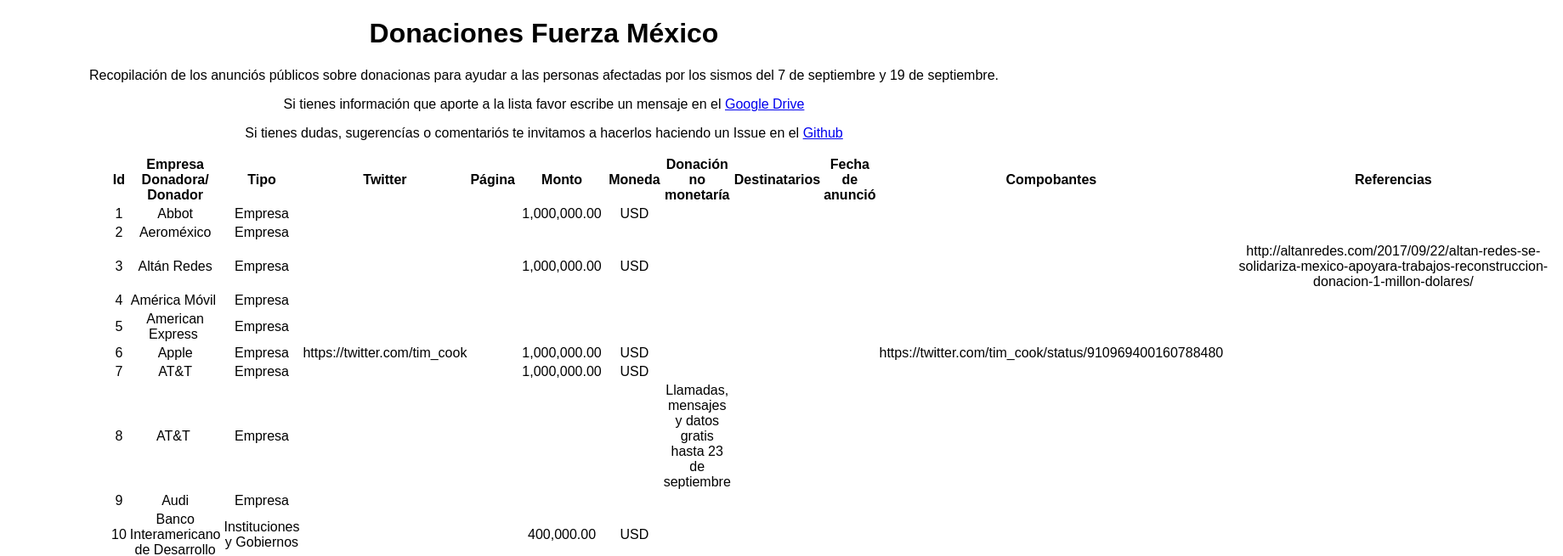
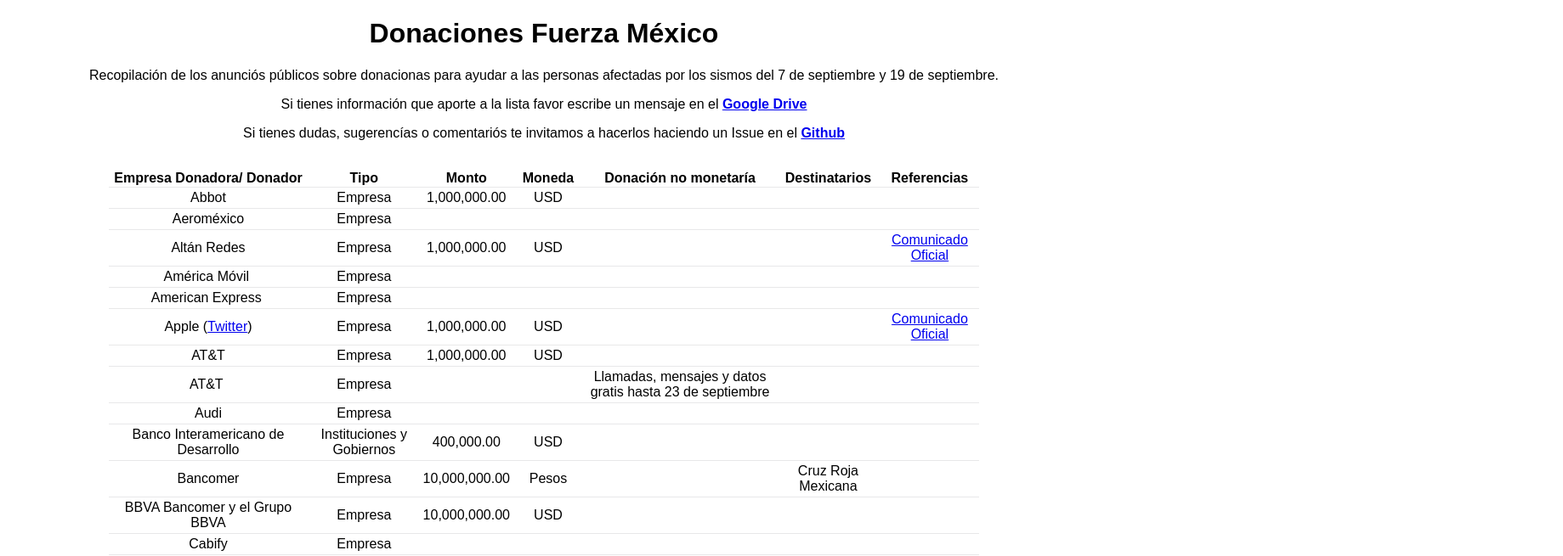
Before and after one commit to OSOM-MEXICO/donacionesFuerzaMexico, a React (Create React App) app: page / in a window 1280 px wide. Shown: the top 655 px of the page at 85% size, 1839 px wide, since content can reach past the window. Built offline with nearby package versions, Linux system fonts and the light colour scheme.

Commit message:
Pequeñas modificaciones de estilo

```diff
--- a/src/App.js
+++ b/src/App.js
@@ -1,5 +1,4 @@
 import React, { Component } from 'react';
-import logo from './logo.svg';
 import './App.css';
 import ListaDonadores  from './listaDonadores/listaDonadores';
 class App extends Component {
@@ -15,11 +14,12 @@
           septiembre y 19 de septiembre.
         </p>
         <p className="ListaDonadores-intro">
-          Si tienes información que aporte a la lista favor escribe un mensaje en el <a href="https://docs.google.com/spreadsheets/d/1fCFg-SziSYTBDKJ5cVYMtb-3HL2lVg7_4usV6iPhbRc/edit#gid=1122797035" target="_blank" >Google Drive</a>
+          Si tienes información que aporte a la lista favor escribe un mensaje en el <strong><a href="https://docs.google.com/spreadsheets/d/1fCFg-SziSYTBDKJ5cVYMtb-3HL2lVg7_4usV6iPhbRc/edit#gid=1122797035" target="_blank" rel="noopener noreferrer" >Google Drive</a></strong>
         </p>
         <p className="ListaDonadores-intro">
-          Si tienes dudas, sugerencías o comentariós te invitamos a hacerlos haciendo un Issue en el <a href="https://github.com/OSOM-MEXICO/donacionesFuerzaMexico" target="_blank" >Github</a>
+          Si tienes dudas, sugerencías o comentariós te invitamos a hacerlos haciendo un Issue en el <strong><a href="https://github.com/OSOM-MEXICO/donacionesFuerzaMexico" target="_blank" rel="noopener noreferrer" >Github</a></strong>
         </p>
+        <br/>
         <ListaDonadores/>
       </div>
     );
--- a/src/listaDonadores/listaDonadores.css
+++ b/src/listaDonadores/listaDonadores.css
@@ -4,3 +4,16 @@
 .cuerpo-tabla{
   margin: 0 10%;
 }
+tr td{
+  border: 0px;
+  border-top: 1px solid rgba(34,36,38,.1);
+  padding:3px;
+
+}
+tr:hover td{
+  background-color: rgba(130, 156, 255, 0.18);
+}
+table {
+    border-collapse: collapse;
+    border-spacing: 0;
+}
--- a/src/listaDonadores/listaDonadores.js
+++ b/src/listaDonadores/listaDonadores.js
@@ -3,8 +3,9 @@
 import {lista} from '../data/datosDonacionesFuerzaMexico.js'
 class ListaDonadores extends Component {
   render() {
-    console.log(lista);
-    const headers = Object.keys(lista[0]);
+    const headersFull = Object.keys(lista[0]);
+    const headers = ["Empresa Donadora/ Donador", "Tipo", "Monto ", "Moneda", "Donación no monetaría ", "Destinatarios", "Referencias"];
+    console.log(headers, lista);
     return (
       <div className="ListaDonadores">
         <div className="cuerpo-tabla">
@@ -21,12 +22,18 @@
                 return (
                   <tr key={donador.id}>
                     {headers.map(celda => {
-                      const c = celda === "Monto " && donador[celda]
+                      let c = celda === "Monto " && donador[celda]
                         ? donador[celda].toFixed(2).replace(/(\d)(?=(\d{3})+\.)/g, '$1,')
                         : donador[celda];
 
+                      if( celda ==="Referencias" && donador[celda]){
+                        c = (<a href={donador[celda]} target="_blank" rel="noopener noreferrer">Comunicado Oficial</a>)
+                      }
+                      if( celda ==="Empresa Donadora/ Donador" && donador[celda]&& donador["Twitter"]){
+                        c =  (<div><span>{donador[celda]} (</span><a href={donador["Twitter"]} target="_blank" rel="noopener noreferrer">Twitter</a><span>)</span></div>)
+                      }
                       return (
-                        <td key={donador.id + '_' + c}>{c}</td>
+                        <td key={donador.id + '_' + celda+'_'+c}>{c}</td>
                       )
                     })}
                   </tr>
```
Also changed, not shown: src/data/datosDonacionesFuerzaMexico.js.
